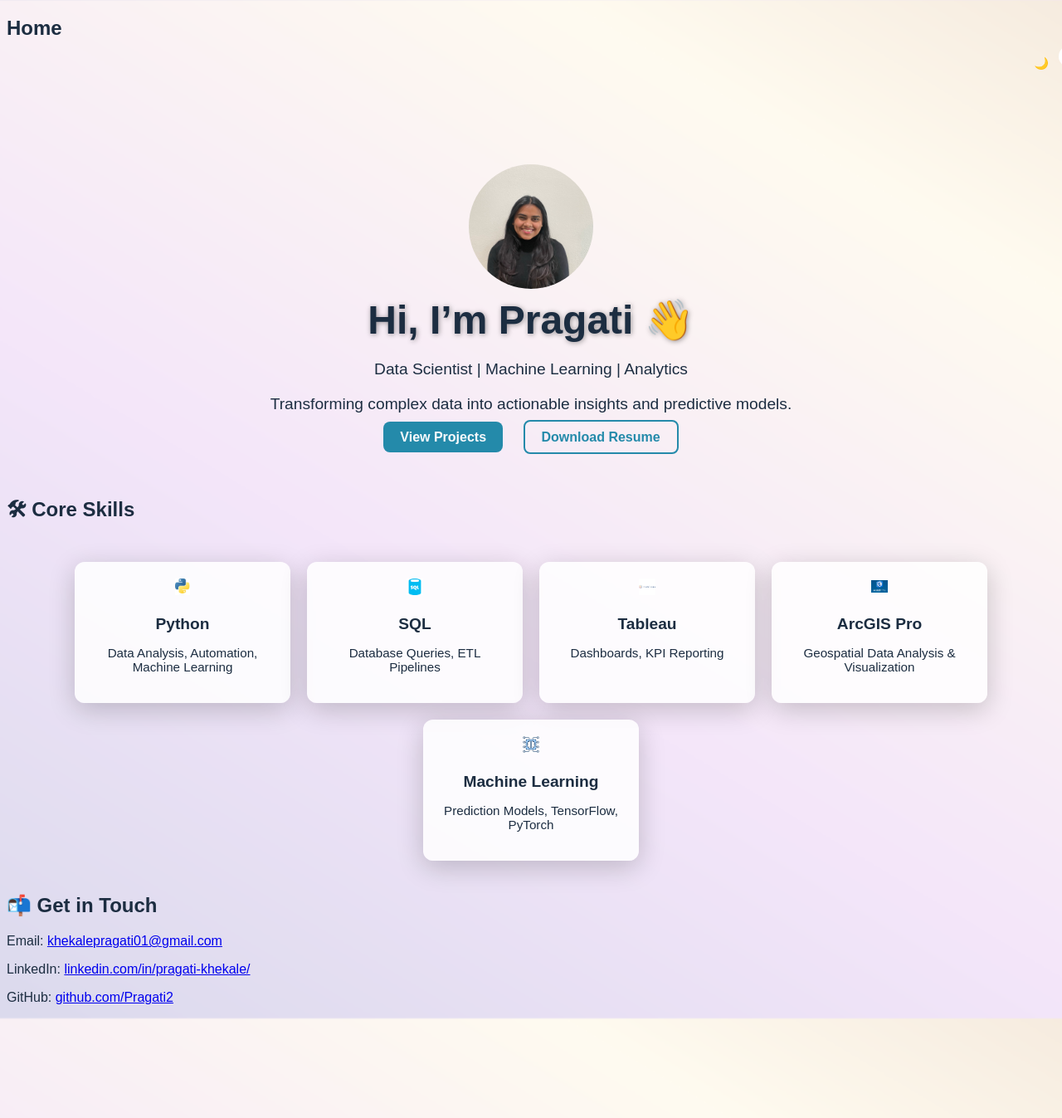
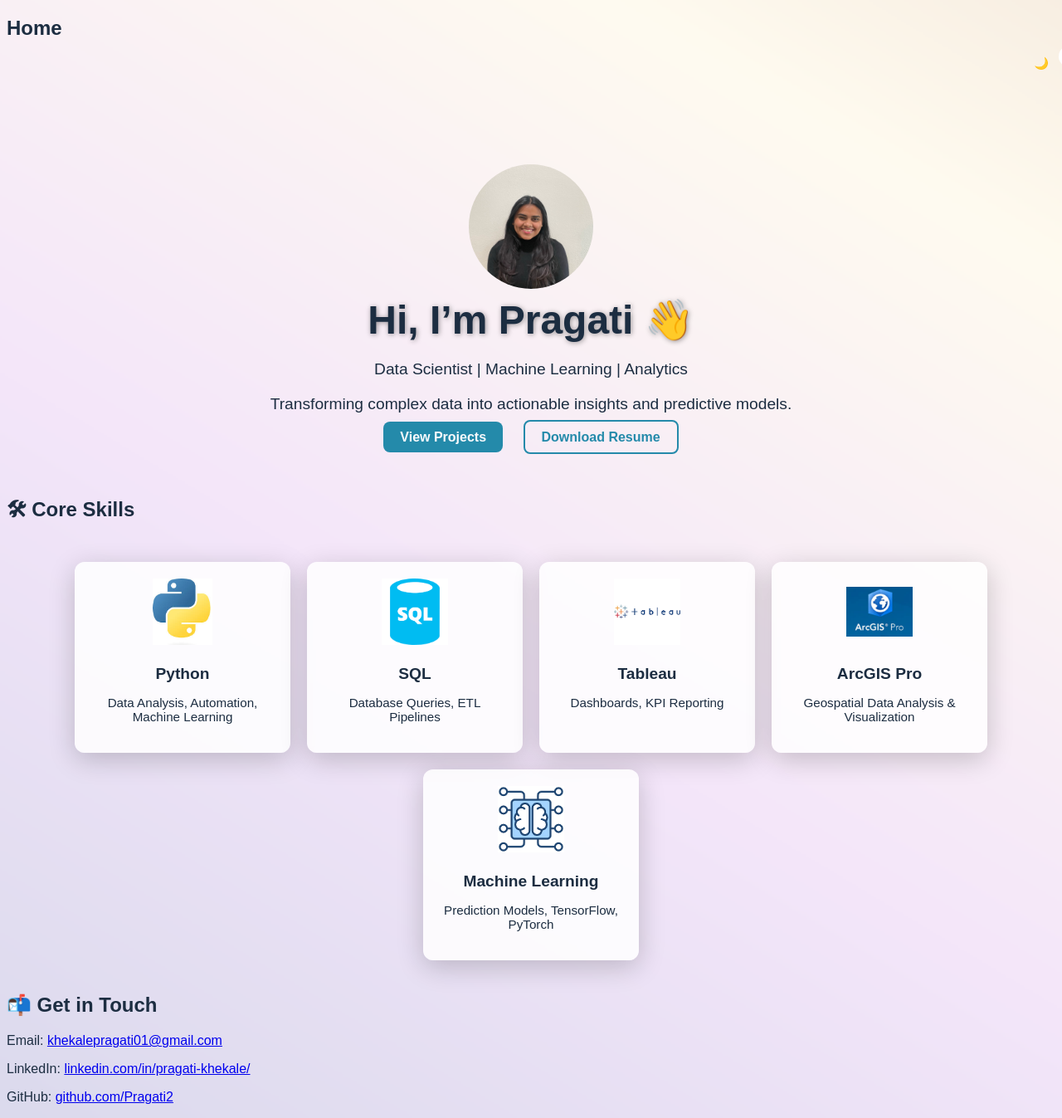
Before and after one commit to Pragati2/Pragati2.github.io, a Jekyll site: the page built from index.md, in a window 1280 px wide. Shown: the whole page at 83% size. Built offline with Jekyll 4.4.1, drawn with Linux system fonts in a browser that asks for light colours; a script that is not in the unit is left out.

Commit message:
Update styles.css

```diff
--- a/css/styles.css
+++ b/css/styles.css
@@ -104,8 +104,8 @@ body.dark-mode .skill-card {
 }
 
 .skill-card img {
-  width: 20px;
-  height: 20px;
+  width: 80px;
+  height: 80px;
   object-fit: contain;
   margin-bottom: 10px;
   transition: transform 0.3s ease;
```
